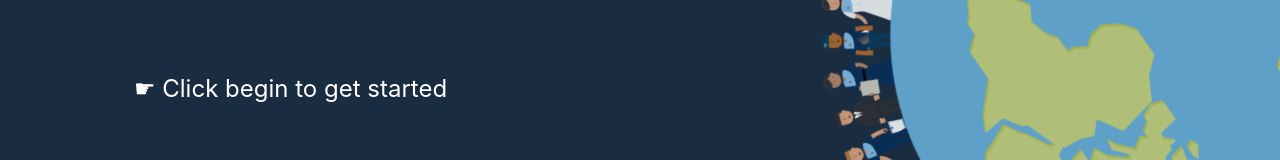
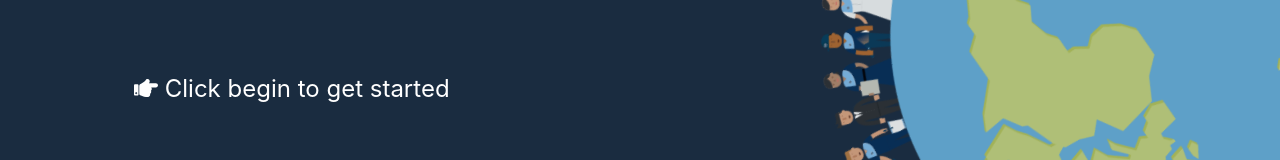
Before and after one commit to Elandi-rj/react-website, a React (Create React App) app: page / in a window 1280 px wide. Shown: the part 556-716 px from the top of the page. Built offline with nearby package versions, Linux system fonts and the light colour scheme; the HTML template or start-up script is replaced by a standard one.

Commit message:
replace unicode with fontawesome icon

```diff
--- a/src/components/splashscreen/index.js
+++ b/src/components/splashscreen/index.js
@@ -4,7 +4,8 @@ import logo from '../logo.png';
 import './style.css';
 import Playbar from '../playbar'
 import { Link } from 'react-router-dom';
-
+import { FontAwesomeIcon } from '@fortawesome/react-fontawesome'
+import { faHandPointRight } from '@fortawesome/free-solid-svg-icons'
 function Splashscreen() {
     return (
         <div className="home">
@@ -13,7 +14,7 @@ function Splashscreen() {
                     <p>LOREM IPSUM</p>
                     <img src={logo} className="logo" alt="logo" /> <br></br>
                     <Link to="/home">
-                        <button className="header-button">☛ Click begin to get started</button>
+                        <button className="header-button"><FontAwesomeIcon icon={faHandPointRight} /> Click begin to get started</button>
                     </Link>
                 </div>
                 <img src={globe} className="Globe " alt="Globe" />
```
